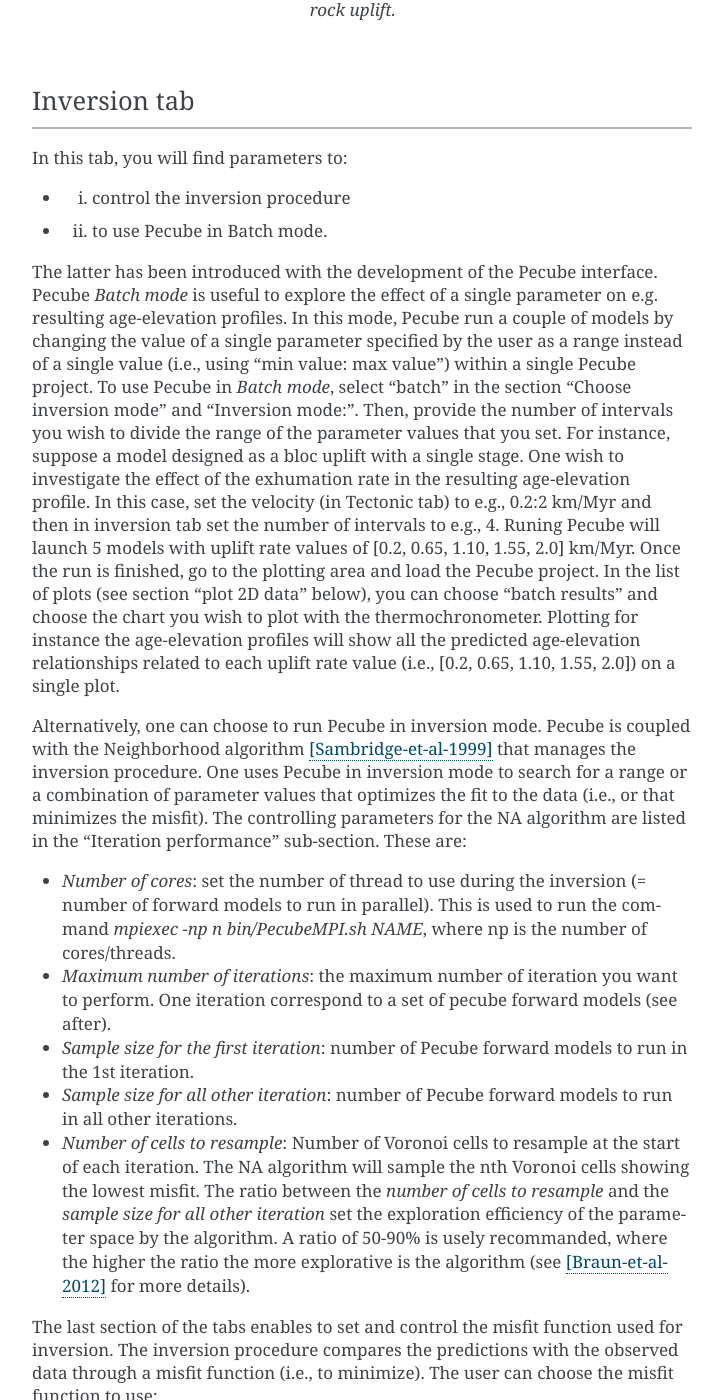
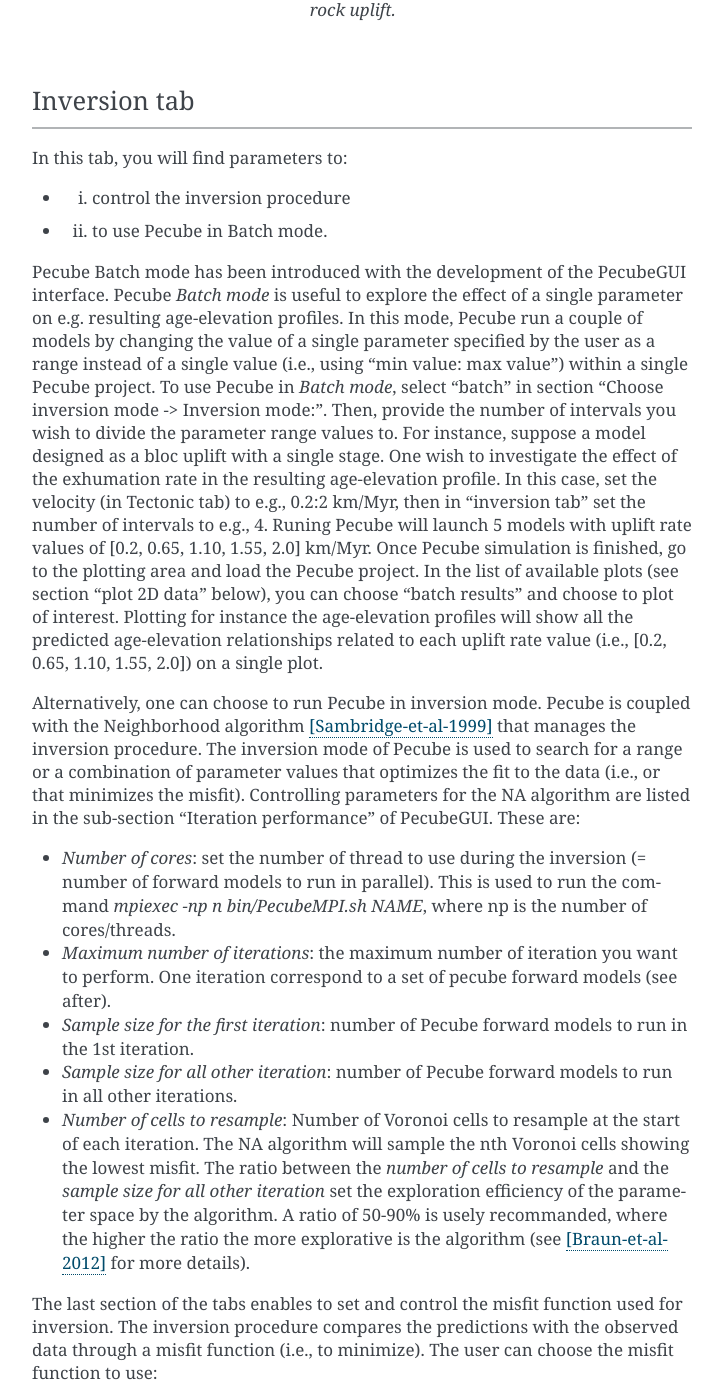
Before and after one commit to MBernAca/PecubeGUI_Doc, a Sphinx documentation site: the page built from docs/source/Usage.rst, in a window 1280 px wide and 1400 px high, scrolled down 14085 px. Shown: the whole window, without its empty margins (388-1110 px from the left). Built offline with Sphinx 7.4.7, drawn with Linux system fonts in a browser that asks for light colours; some of the changed text lies outside the part shown.

Commit message:
Update Usage.rst

```diff
--- a/docs/source/Usage.rst
+++ b/docs/source/Usage.rst
@@ -286,9 +286,9 @@
 * (i) control the inversion procedure
 * (ii) to use Pecube in Batch mode.
 
-| The latter has been introduced with the development of the Pecube interface. Pecube *Batch mode* is useful to explore the effect of a single parameter on e.g. resulting age-elevation profiles. In this mode, Pecube run a couple of models by changing the value of a single parameter specified by the user as a range instead of a single value (i.e., using "min value: max value") within a single Pecube project. To use Pecube in *Batch mode*, select "batch" in the section "Choose inversion mode" and "Inversion mode:". Then, provide the number of intervals you wish to divide the range of the parameter values that you set. For instance, suppose a model designed as a bloc uplift with a single stage. One wish to investigate the effect of the exhumation rate in the resulting age-elevation profile. In this case, set the velocity (in Tectonic tab) to e.g., 0.2:2 km/Myr and then in inversion tab set the number of intervals to e.g., 4. Runing Pecube will launch 5 models with uplift rate values of [0.2, 0.65, 1.10, 1.55, 2.0] km/Myr. Once the run is finished, go to the plotting area and load the Pecube project. In the list of plots (see section "plot 2D data" below), you can choose "batch results" and choose the chart you wish to plot with the thermochronometer. Plotting for instance the age-elevation profiles will show all the predicted age-elevation relationships related to each uplift rate value (i.e., [0.2, 0.65, 1.10, 1.55, 2.0]) on a single plot.
+| Pecube Batch mode has been introduced with the development of the PecubeGUI interface. Pecube *Batch mode* is useful to explore the effect of a single parameter on e.g. resulting age-elevation profiles. In this mode, Pecube run a couple of models by changing the value of a single parameter specified by the user as a range instead of a single value (i.e., using "min value: max value") within a single Pecube project. To use Pecube in *Batch mode*, select "batch" in section "Choose inversion mode -> Inversion mode:". Then, provide the number of intervals you wish to divide the parameter range values to. For instance, suppose a model designed as a bloc uplift with a single stage. One wish to investigate the effect of the exhumation rate in the resulting age-elevation profile. In this case, set the velocity (in Tectonic tab) to e.g., 0.2:2 km/Myr, then in "inversion tab" set the number of intervals to e.g., 4. Runing Pecube will launch 5 models with uplift rate values of [0.2, 0.65, 1.10, 1.55, 2.0] km/Myr. Once Pecube simulation is finished, go to the plotting area and load the Pecube project. In the list of available plots (see section "plot 2D data" below), you can choose "batch results" and choose to plot of interest. Plotting for instance the age-elevation profiles will show all the predicted age-elevation relationships related to each uplift rate value (i.e., [0.2, 0.65, 1.10, 1.55, 2.0]) on a single plot.
 
-| Alternatively, one can choose to run Pecube in inversion mode. Pecube is coupled with the Neighborhood algorithm [Sambridge-et-al-1999]_ that manages the inversion procedure. One uses Pecube in inversion mode to search for a range or a combination of parameter values that optimizes the fit to the data (i.e., or that minimizes the misfit). The controlling parameters for the NA algorithm are listed in the "Iteration performance" sub-section. These are:
+| Alternatively, one can choose to run Pecube in inversion mode. Pecube is coupled with the Neighborhood algorithm [Sambridge-et-al-1999]_ that manages the inversion procedure. The inversion mode of Pecube is used to search for a range or a combination of parameter values that optimizes the fit to the data (i.e., or that minimizes the misfit). Controlling parameters for the NA algorithm are listed in the sub-section "Iteration performance" of PecubeGUI. These are:
 
 * *Number of cores*: set the number of thread to use during the inversion (= number of forward models to run in parallel). This is used to run the command *mpiexec -np n bin/PecubeMPI.sh NAME*, where np is the number of cores/threads.
 * *Maximum number of iterations*: the maximum number of iteration you want to perform. One iteration correspond to a set of pecube forward models (see after).
@@ -311,7 +311,7 @@
   :math:`\phi_3 = \sqrt{\phi_1}`.
 
 * *L1-norm*:
-  :math:`\phi_4 = \sum_{j=1}^{N}((\frac{abs(S^{obs}_j - S^{pred}_j}{ \sigma_j}))`.
+  :math:`\phi_4 = \sum_{j=1}^{N}((\frac{abs(S^{obs}_j - S^{pred}_j}{ \sigma_j}))`. In the current Pecube version, L1-norm is automatically set to calculate misfit in \ :sup:`4`\He/\ :sup:`3`\He data, regardless the misfit function chosen to calculate misfit for all other thermochronometers.
 
 
 | In addition to the misfit function, you can manually control the weight each thermochronometer data will have in the misfit calculation. For this, click on *Misfit weight Age:* and a new window appears. Inside, each thermochronometric system is shown with a box where you can set the weight for the thermochronometer. Default values are 1, decreasing the value reduces the weight for the thermochronometer, increasing the value increases the weight.
```
Also changed, not shown: other parts of docs/source/Usage.rst (+2 -2 lines).
